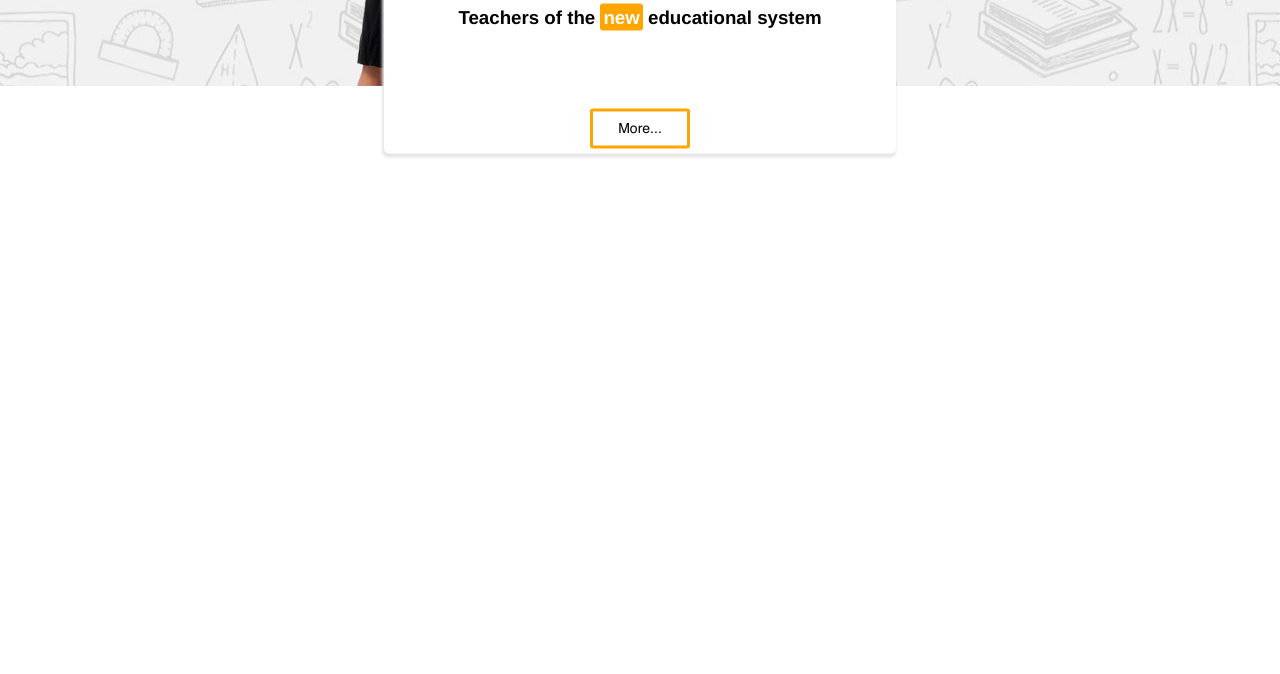
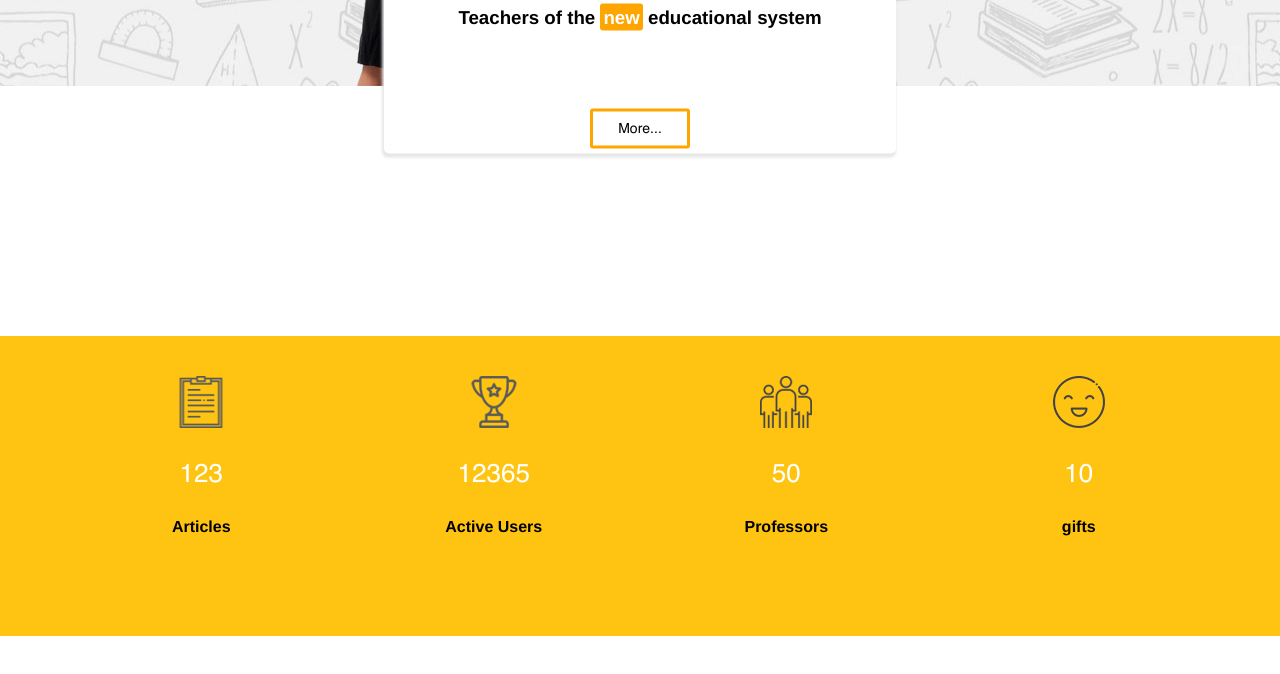
Before and after one commit to SaraNiknamHesar/businessWebsite, a plain HTML site: page index.html in a window 1280 px wide. Shown: the part 2554-3228 px from the top of the page. Before the commit the page ends 3104 px from the top, so only its background shows below. Drawn offline with Linux system fonts and the light colour scheme; files whose address does not match are found by name.

Commit message:
The_static_section

```diff
--- a/assets/css/_grid-system.css
+++ b/assets/css/_grid-system.css
@@ -827,5 +827,8 @@
     text-align: center;
 }
 .mb-2{
-    margin-bottom: 2;
+    margin-bottom: 2px;
 }
+.mt-250{
+    margin-top: 250px;
+}
--- /dev/null
+++ b/assets/css/_static.css
@@ -0,0 +1,20 @@
+.static_section_wrapper {
+    background-color: #ffc412;
+    height: 300px;
+    text-align: center;
+}
+
+.static_section_wrapper img {
+    margin-top: 40px;
+}
+
+.static_section_wrapper .count {
+    color: white;
+    font-size: 26px;
+    margin: 30px;
+}
+
+.static_section_wrapper .count-title {
+    font-size: 16px;
+    font-weight: bold;
+}
--- a/assets/css/style.css
+++ b/assets/css/style.css
@@ -6,3 +6,4 @@
 @import "_courses.css";
 @import "_about_us.css";
 @import "_teacher.css";
+@import "_static.css";
--- a/index.html
+++ b/index.html
@@ -261,6 +261,45 @@
     </div>
 </div>
 <!--end teacher section-->
+
+
+<!--start static section-->
+<div class="container-fluid static_section_wrapper mt-250">
+    <div class="row">
+        <div class="container">
+<div class="col-12 col-sm-12 col-md-3 col-lg-3 col-xl-3 col-xxl-3">
+    <figure>
+        <img src="assets/img/c.png" alt="">
+        <div class="count">123</div>
+        <p class="count-title">Articles</p>
+    </figure>
+</div>
+<div class="col-12 col-sm-12 col-md-3 col-lg-3 col-xl-3 col-xxl-3">
+    <figure>
+        <img src="assets/img/a.png" alt="">
+        <div class="count">12365</div>
+        <p class="count-title">Active Users</p>
+    </figure>
+</div>
+<div class="col-12 col-sm-12 col-md-3 col-lg-3 col-xl-3 col-xxl-3">
+    <figure>
+        <img src="assets/img/b.png" alt="">
+        <div class="count">50</div>
+        <p class="count-title">Professors</p>
+    </figure>
+</div>
+<div class="col-12 col-sm-12 col-md-3 col-lg-3 col-xl-3 col-xxl-3">
+    <figure>
+        <img src="assets/img/d.png" alt="">
+        <div class="count">10</div>
+        <p class="count-title">gifts</p>
+    </figure>
+</div>
+        </div>
+    </div>
+</div>
+<!--end static section-->
+
 <br>
 <br>
 <br>
```
